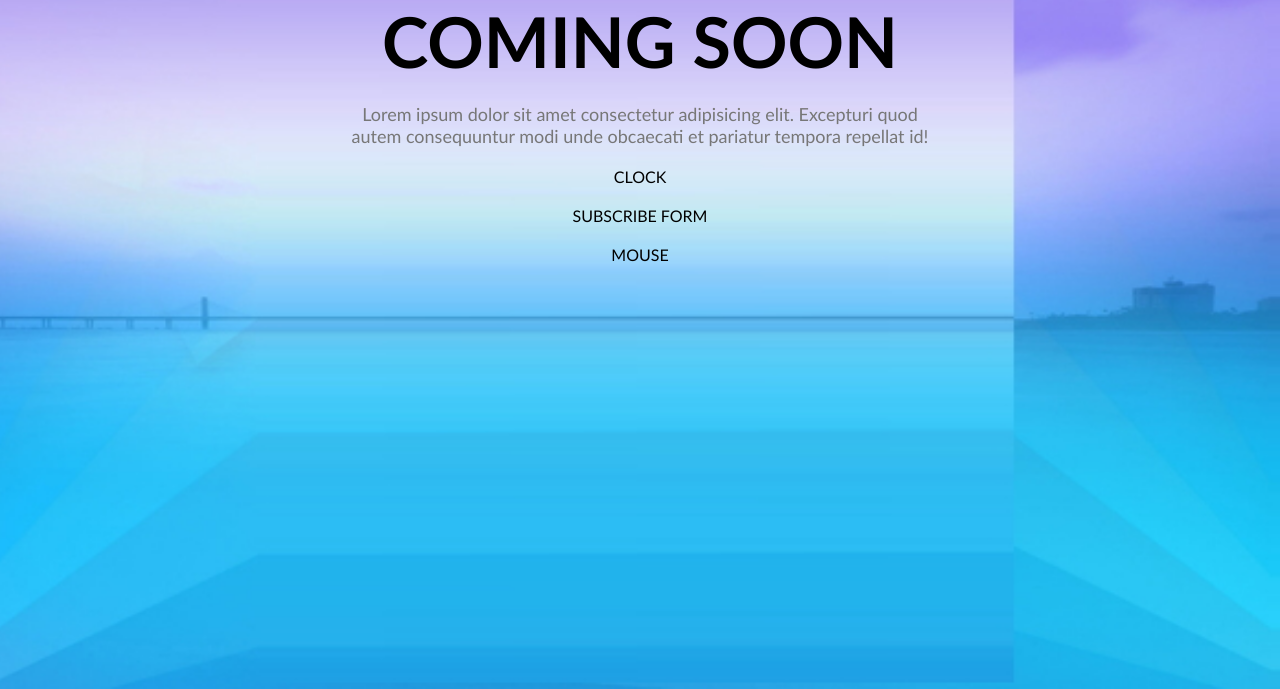
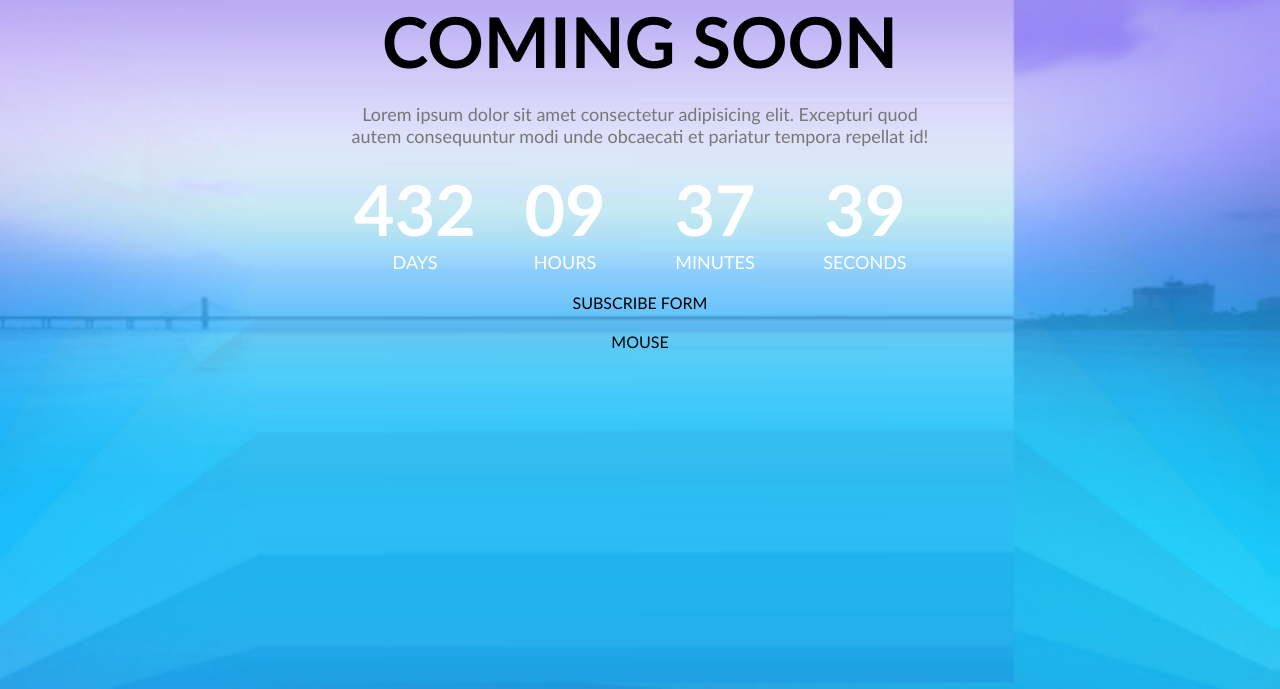
Before and after one commit to front-end-by-rimantas/27-grupe-coming-soon, a website: page index.html in a window 1280 px wide. Shown: the part 111-800 px from the top of the page. Drawn offline with Linux system fonts and the light colour scheme.

Commit message:
Clock #3

```diff
--- a/css/components/clock.css
+++ b/css/components/clock.css
@@ -0,0 +1,35 @@
+.clock {
+  display: inline-block;
+  width: 100%;
+  color: var(--color-light);
+}
+
+.clock > .time {
+  width: 25%;
+  float: left;
+}
+
+.clock > .time > .value {
+  font-size: 70px;
+  font-weight: bold;
+}
+
+.clock > .time > .title {
+  text-transform: uppercase;
+  font-size: 18px;
+}
+
+@media (max-width: 700px) {
+  .clock > .time {
+    width: 50%;
+  }
+}
+
+@media (max-width: 400px) {
+  .clock > .time > .value {
+    font-size: 60px;
+  }
+  .clock > .time > .title {
+    font-size: 16px;
+  }
+}
--- a/index.html
+++ b/index.html
@@ -16,7 +16,22 @@
             <h1>Coming soon</h1>
             <p>Lorem ipsum dolor sit amet consectetur adipisicing elit. Excepturi quod autem consequuntur modi unde obcaecati et pariatur tempora repellat id!</p>
             <div class="clock">
-                CLOCK
+                <div class="time">
+                    <div class="value">432</div>
+                    <div class="title">days</div>
+                </div>
+                <div class="time">
+                    <div class="value">09</div>
+                    <div class="title">hours</div>
+                </div>
+                <div class="time">
+                    <div class="value">37</div>
+                    <div class="title">minutes</div>
+                </div>
+                <div class="time">
+                    <div class="value">39</div>
+                    <div class="title">seconds</div>
+                </div>
             </div>
             <form>
                 SUBSCRIBE FORM
```
